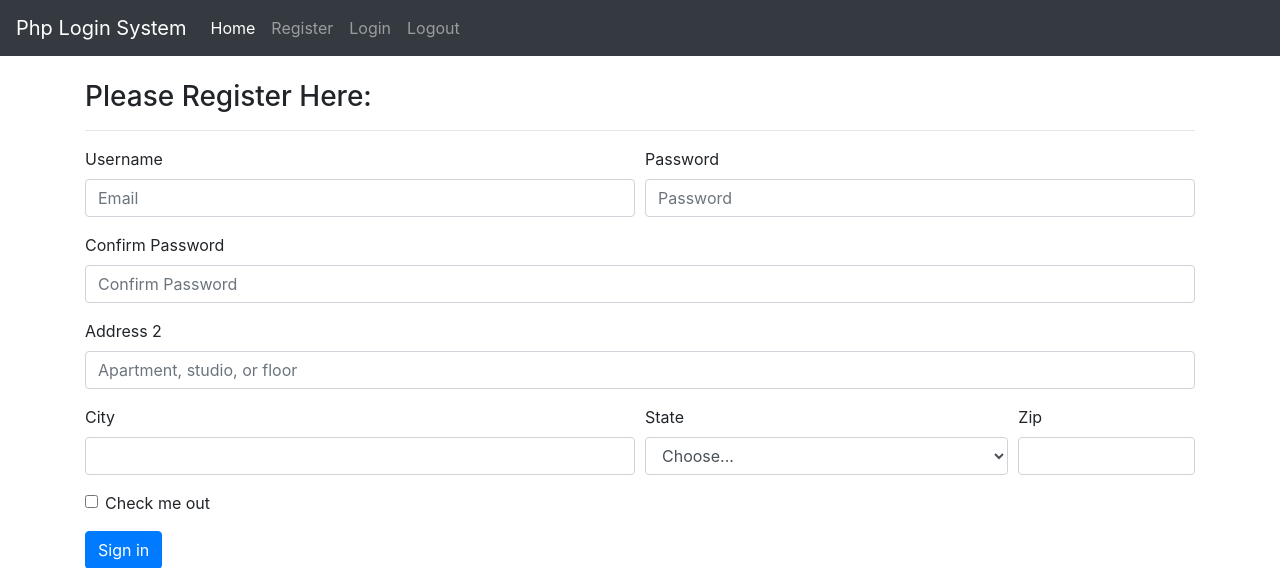
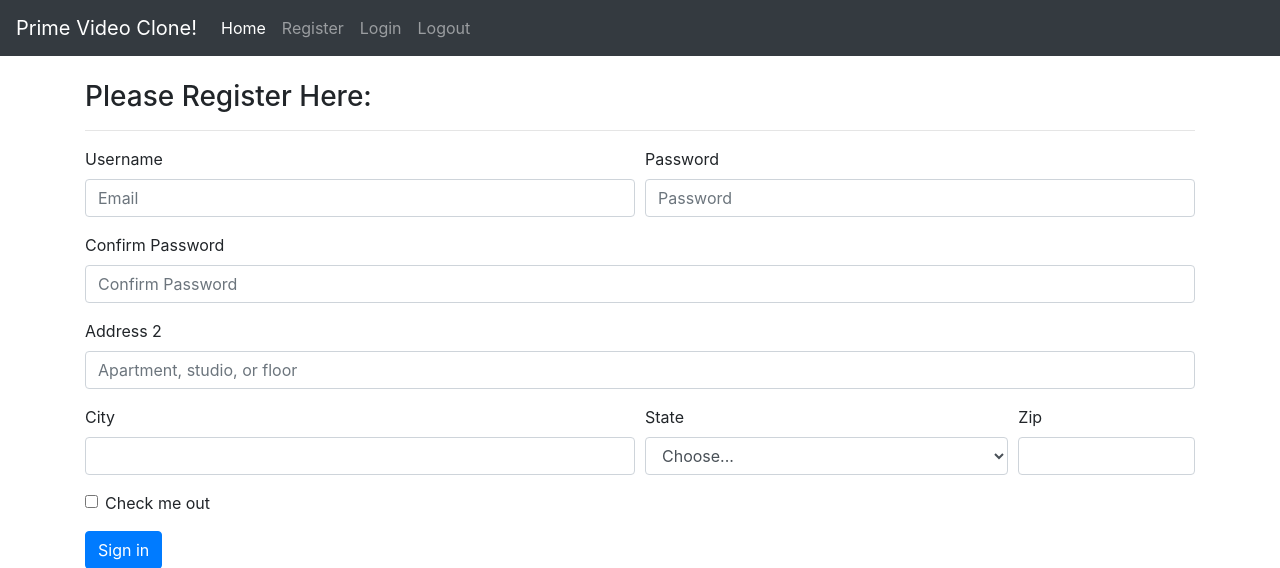
Before and after one commit to EeshaKavuri/Grow-Simplee-Assignment, a PHP site: page /register.php in a window 1280 px wide. Shown: the top 568 px of the page. Run offline with PHP 8.4, Linux system fonts and the light colour scheme.

Commit message:
Update register.php

```diff
--- a/register.php
+++ b/register.php
@@ -103,7 +103,7 @@ mysqli_close($conn);
   </head>
   <body>
   <nav class="navbar navbar-expand-lg navbar-dark bg-dark">
-  <a class="navbar-brand" href="#">Php Login System</a>
+  <a class="navbar-brand" href="#">Prime Video Clone!</a>
   <button class="navbar-toggler" type="button" data-toggle="collapse" data-target="#navbarNavDropdown" aria-controls="navbarNavDropdown" aria-expanded="false" aria-label="Toggle navigation">
     <span class="navbar-toggler-icon"></span>
   </button>
```
